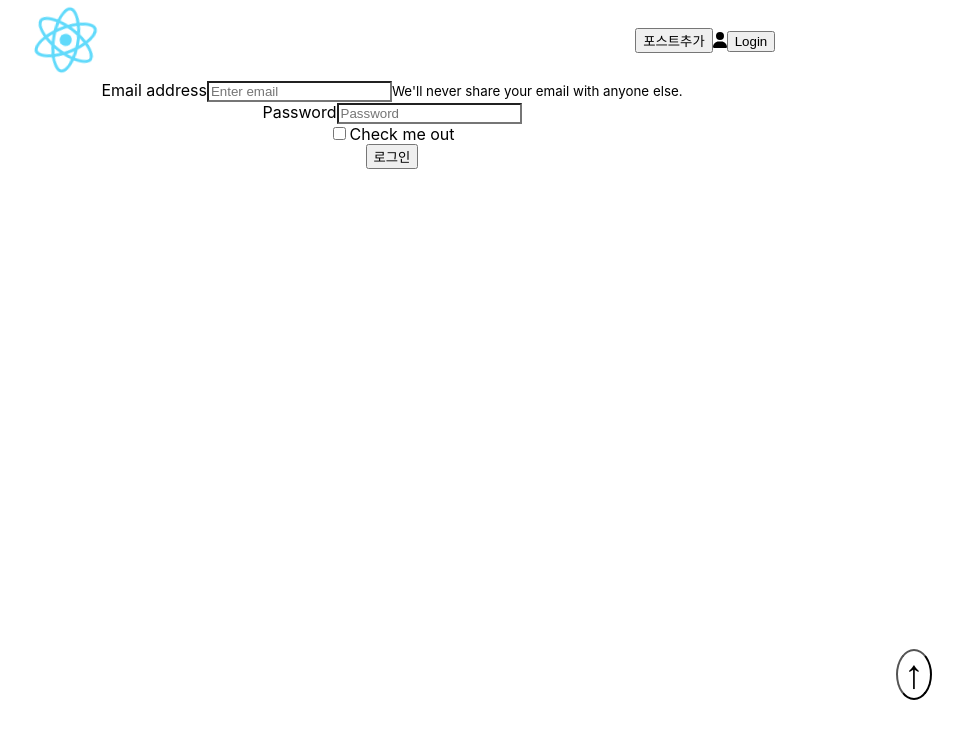
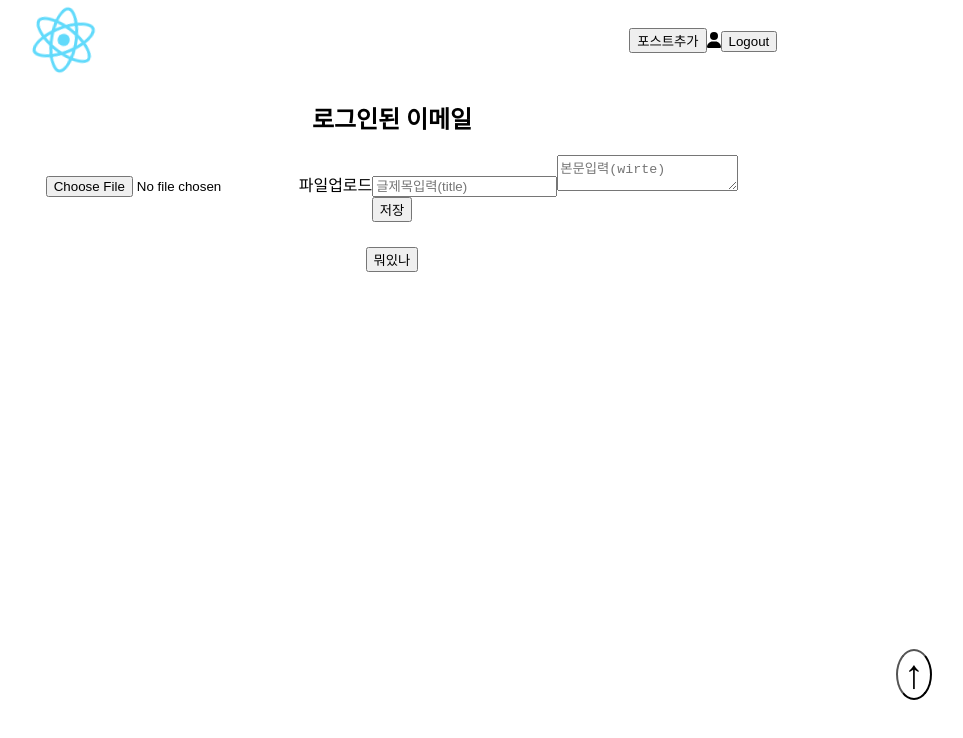
Before and after one commit to jgkang9402/sns, a React (Create React App) app: page /addpost in a window 1280 px wide. Before the commit this address led to /login. Shown: the top 738 px of the page, without its empty margins (248-1211 px from the left). Built offline with nearby package versions, Linux system fonts and the light colour scheme.

Commit message:
포스트 추가기능

```diff
--- a/src/App.js
+++ b/src/App.js
@@ -12,7 +12,7 @@ import PrivateAdd from "./route/PrivateAdd";
 import PrivateRoute from "./route/PrivateRoute";
 
 function App() {
-  const [login, setLogin] = useState(false);
+  const [login, setLogin] = useState(true);
   const [parent, setParent] = useState([]);
   const [parent2, setParent2] = useState([]);
   const [moreNum, setMoreNum] = useState(10);
@@ -53,8 +53,8 @@ function App() {
     // setParent(create)
     // parent.unshift(create)
   }, [create]);
-  console.log("크리에이트", create);
-  console.log("크리에이트2", create2);
+  // console.log("크리에이트", create);
+  // console.log("크리에이트2", create2);
   // console.log(parent);
   // console.log(scrollMove);
   return (
--- a/src/pages/AddPost.js
+++ b/src/pages/AddPost.js
@@ -15,18 +15,10 @@ const AddPost = ({
   setCreate2,
 }) => {
   const navigate = useNavigate();
-  const [addPost, setAddPost] = useState({
-    // heart: false,
-    // id: -1,
-    // like: Math.floor(Math.random() * 20),
-    // pic: "",
-    // random: "", //
-    // title: "", //
-  });
-  const [addPost2, setAddPost2] = useState({
-    // email: "",
-    // write: "", //
-  });
+  const [addPost, setAddPost] = useState([]);
+  const [addPost2, setAddPost2] = useState([]);
+  const [uploadImg, setUploadImg] = useState("");
+
   console.log(addPost);
   console.log(addPost2);
 
@@ -35,54 +27,41 @@ const AddPost = ({
   const picAdding = useRef();
   const writeAdding = useRef();
 
+  const picUpdate = (e) => {
+    // console.log(123);
+    // console.log(e);
+    // console.log(e.target.files[0]);
+    let url = URL.createObjectURL(e.target.files[0]);
+    setUploadImg(url);
+  };
+
   const addPostFunc = (e) => {
-    // let ddd = document.querySelector(".ddd");
-    // console.log(ddd.value);
-    // console.log({title}.current.value);
-    // console.log(titleAdding.current);
-    // console.log(titleAdding.current.value)
-    // console.log(picAdding.current);
-    // console.log(picAdding.current.value)
-    // console.log(e.target);
-    // console.log(e.target.files[0]);
-    // console.log(picAdding.current.value);
-    // let url = URL.createObjectURL(picAdding.current.value);
-
-    setAddPost({
+    setAddPost(
+      ...addPost,
+      {
       heart: false,
       id: -1,
       like: Math.floor(Math.random() * 20),
-      pic: "asdasd",
+      pic: "https://placeimg.com/100/100/people/100",
       title: titleAdding.current.value,
-      random: "",
+      random: uploadImg,
     });
-    setAddPost2({
+    setAddPost2(
+      ...addPost2,
+      {
+      id:-1,
       email: "xon",
       write: "가나다라마ㅏ",
     });
   };
   useEffect(() => {
-    console.log(addPost);
-    console.log(addPost2);
+    // console.log(addPost);
+    // console.log(addPost2);
   }, [addPost]);
 
   const check = () => {
-    // const copy = parent;
-    // const copy2 = parent2;
-    // const copy = addPost;
-    // const copy2 = addPost2;
-    // setParent(addPost,...copy);
-    // setParent2(addPost2,...copy2);
-    // setParent(parent.push(addPost));
-    // setParent2(parent2.push(addPost2));
-    // setParent((parent)=>addPost, ...parent);
-    // setParent2((parent2)=>addPost2, ...parent2);
-    // console.log(copy);
-    // console.log(copy2);
-    console.log(create);
-    // console.log(parent);
-    // console.log(parent2);
-    console.log(addPost);
+    // console.log(create);
+    // console.log(addPost);
 
     let copy = addPost;
     let copy2 = addPost2;
@@ -95,7 +74,7 @@ const AddPost = ({
     <div>
       <div>
         <h2>로그인된 이메일</h2>
-        <input ref={picAdding} id="file" type="file" />
+        <input onChange={picUpdate} ref={picAdding} id="file" type="file" />
         <label htmlFor="file">파일업로드</label>
         <input
           ref={titleAdding}
--- a/src/pages/PostAll.js
+++ b/src/pages/PostAll.js
@@ -29,14 +29,22 @@ const PostAll = ({
     axios.get("https://jsonplaceholder.typicode.com/comments").then((res) => {
       // console.log(res.data);
 
-      const moreInfo = res.data.slice(0, moreNum).map((item, i) => {
+      const moreInfoList = res.data.slice(0, moreNum).map((item, i) => {
         return {
           email: item.email,
           write: item.body,
         };
       });
-      // console.log(moreInfo);
-      setMoreInfo(moreInfo);
+      console.log(moreInfoList);
+      if(create.id<0){
+        console.log('===');
+        moreInfoList.unshift(create2)
+      }
+      setMoreInfo(moreInfoList);
+      // console.log(create2);
+      // if(create2==[]){
+      //   console.log('??');
+      // }
     });
     axios.get("https://jsonplaceholder.typicode.com/photos").then((res) => {
       // console.log(res.data);
@@ -53,8 +61,17 @@ const PostAll = ({
           }/${idx}`,
         };
       });
-      // console.log(sliceList);
+      console.log(sliceList);
+      if(create.id<0){
+        console.log('+++');
+        sliceList.unshift(create)
+      }
       setPost(sliceList);
+      // console.log("크리에이트",create);
+      // console.log("크리에이트렝쓰",typeof(create));
+      // if(create==[]){
+      //   console.log('??');
+      // }
       // getMoreData(res.data);
     });
   };
@@ -75,13 +92,14 @@ const PostAll = ({
 
   useEffect(() => {
     getData();
+    // let copy = create
+    // let copy2 = create2
+
     // return setLike(Math.floor(Math.random() * 20));
-    console.log('!!!!!!!!');
+    // console.log('!!!!!!!!');
   }, [moreNum]);
 
   useEffect(() => {
-    setParent(parent.unshift(create))
-    setParent2(parent2.unshift(create2))
     // console.log("언제움직임");
     postdata();
     // setlk(post.like)
@@ -96,11 +114,17 @@ const PostAll = ({
     setScrollMove(Math.floor(window.scrollY));
   };
   useEffect(() => {
+    console.log(create);
+    // let copy = create
+    // let copy2 = create2
+    // setPost(post.unshift(copy))
+    // setMoreInfo(moreInfo.unshift(copy2))
+    // setParent(parent.unshift(create))
+    // setParent2(parent2.unshift(create2))
     console.log("포스트올ㅇㅇㅇ");
-    console.log(create);
     // setParent(create)
     // parent.unshift(create)
-  }, [create]);
+  }, []);
 
   console.log(parent);
 
```
